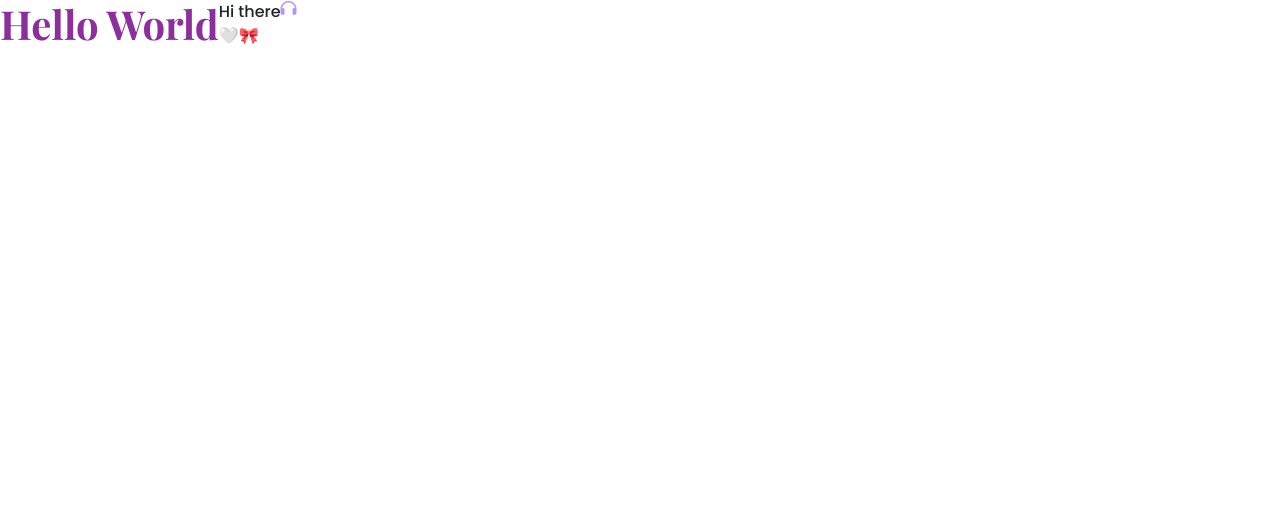
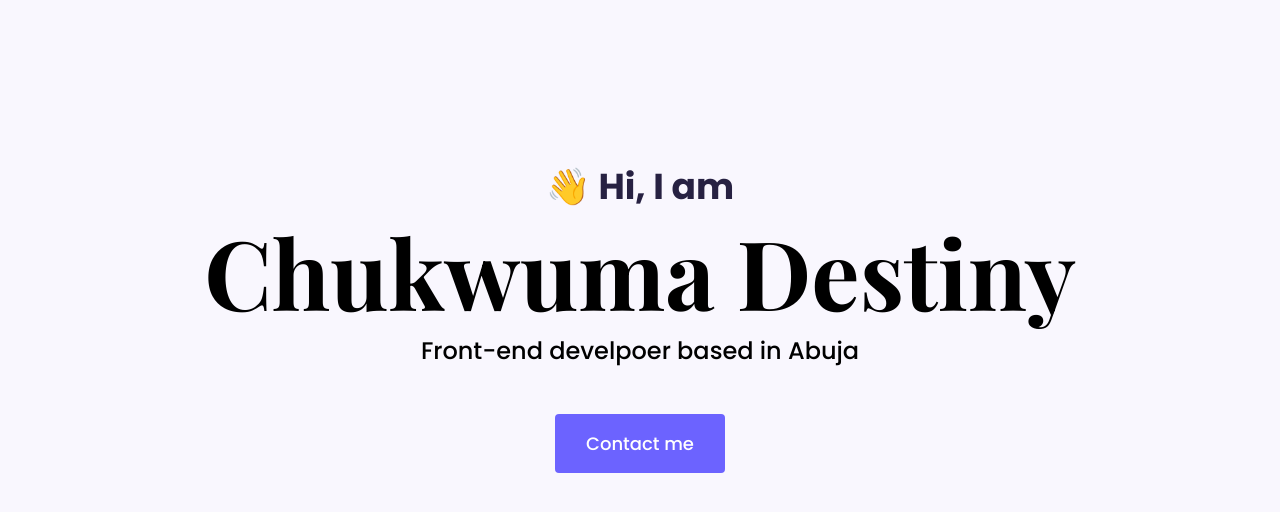
Before and after one commit to Cheta008/my-portfolio, a plain HTML site: page index.html in a window 1280 px wide. Drawn offline with nearby package versions, Linux system fonts and the light colour scheme.

Commit message:
Edited HTML and Added CSS

```diff
--- a/index.html
+++ b/index.html
@@ -28,13 +28,13 @@
     <title>Document</title>
   </head>
   <body>
-    <div class="d-flex">
-      <h1>Hello World</h1>
-      <p>
-        Hi there <br />
-        🤍🎀
-      </p>
-      <i class="fa-solid fa-headphones" style="color: #b197fc"></i>
+    <div class="top-section">
+      <p>👋 Hi, I am</p>
+      <h1>Chukwuma Destiny</h1>
+      <h2 class="mb-5">Front-end develpoer based in Abuja</h2>
+      <div>
+        <a href="#" class="btn btn-branding">Contact me</a>
+      </div>
     </div>
   </body>
 </html>
--- a/styles/app.css
+++ b/styles/app.css
@@ -1,10 +1,50 @@
-h1 {
-    color: #8C2F9C;
-    font-family: "Playfair Display", serif;
+:root {
+  --branding-color: #6c63ff;
+  --secondary-color:#F9F7FE;
+  --heading-font-family: "Playfair Display", serif;
+  --default-font-family:'Poppins', sans-serif;
+}
+
+h1,h2,h3,h4,h5,h6 {
+    color: black;
+    font-family: var(--heading-font-family);
     font-weight: bold;
 }
 
+h1 {
+    font-size: 96px;
+}
+
 p {
-    font-family: 'Poppins', sans-serif;
+    font-family: var(--default-font-family);
     font-weight: normal;
 }
+
+.top-section {
+    background: var(--secondary-color);
+    text-align: center;
+    padding: 160px 20px;
+}
+
+.top-section P {
+    font-size: 36px;
+    font-weight: bold;
+    margin: 0;
+    color: #272142;
+}
+
+.top-section h2 {
+    font-family: var(--default-font-family);
+    font-weight: normal;
+    font-size: 24px;
+}
+
+.btn-branding {
+    background: var(--branding-color);
+    border-radius: 4px;
+    color: white;
+    font-size: 18px;
+    line-height: 27px;
+    padding: 15px 30px;
+    font-family: 'Poppins', sans-serif;
+}
```
